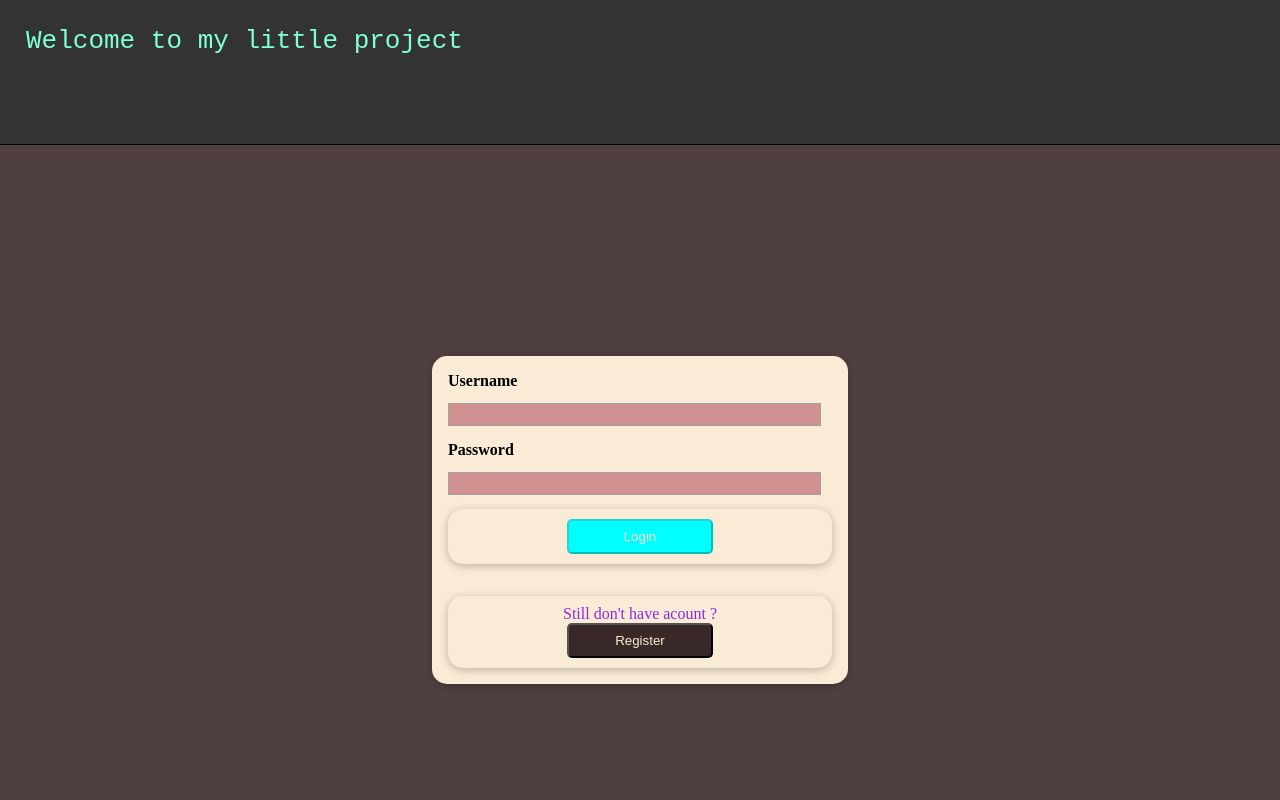
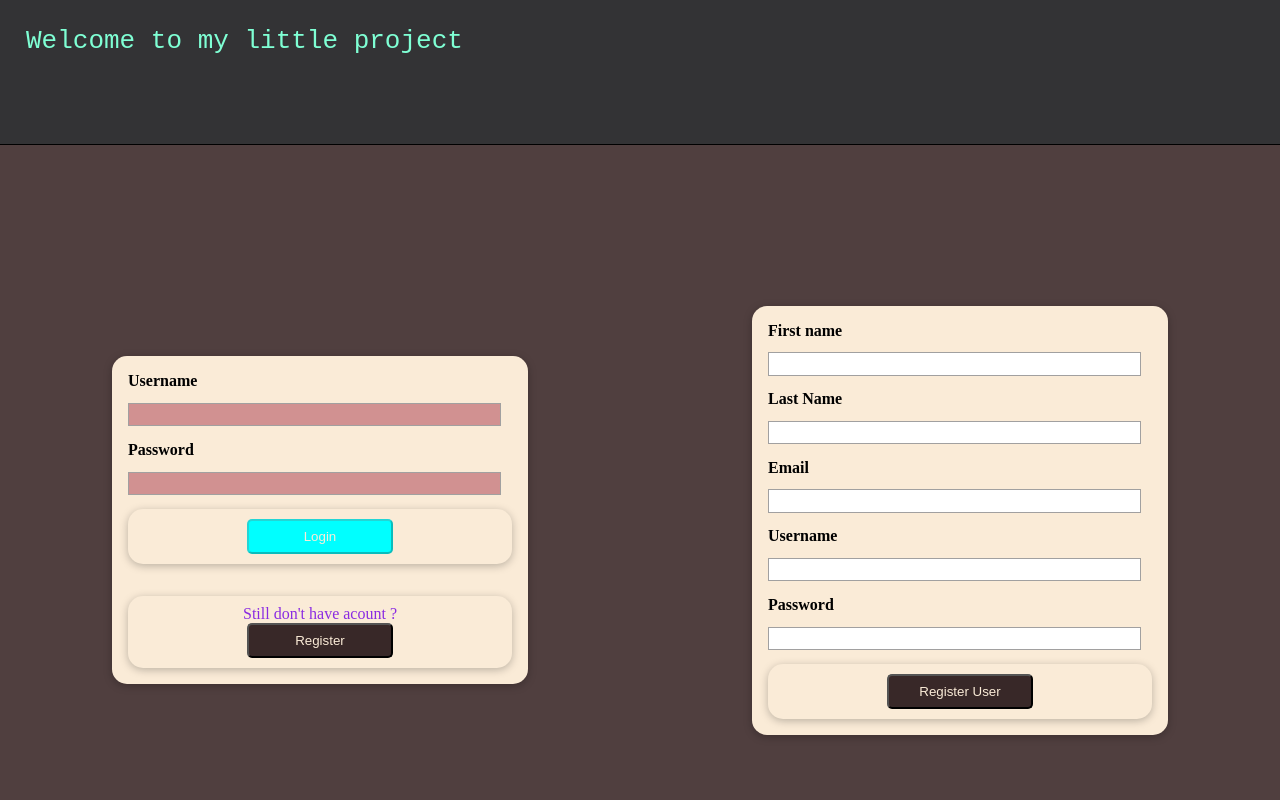
Before and after one commit to adis-aljic/learningMongoDB, a React (Create React App) app in the folder client/: page / in a window 1280 px wide. Both pictures are taken after a click on the button "Register". Shown: the top 800 px of the page. Built offline with nearby package versions, Linux system fonts and the light colour scheme.

Commit message:
added css for login/reg page and added display profile comp

```diff
--- a/client/src/App.js
+++ b/client/src/App.js
@@ -11,63 +11,116 @@ import RegisterUser from './components/User/RegisterUser';
 import Display from './components/User/DisplayMsg';
 import UpdateUser from './components/User/UpdateUser';
 import Delete from './components/User/DeleteUser';
+import DisplayProfile from './components/User/DisplayProfile';
 
 import styles from './components/UI/Card.module.css';
 
 function App() {
   let [user, setUser] = useState();
+  let [profile, setProfile] = useState();
   const [isLogged, setIsLogged] = useState(false);
   const [isRegistered, setIsRegistred] = useState();
-
+  const [show, setShow] = useState('');
   useEffect(() => {
     const storedAuth = localStorage.getItem('isLogged');
     if (storedAuth) {
       setIsLogged(true);
       setUser(JSON.parse(storedAuth));
+      setProfile(JSON.parse(storedAuth));
     }
   }, []);
 
   const isLoggedHandler = (foundUser) => {
     setUser(foundUser);
+    setIsLogged(foundUser);
     localStorage.setItem('isLogged', `${JSON.stringify(foundUser)}`);
-    setIsLogged(true);
   };
 
   const isLogoutHandler = () => {
     localStorage.removeItem('isLogged');
     setIsLogged(false);
+    setProfile(null);
   };
 
   const isRegisteredUserHandler = (registerdUser) => {
     setIsRegistred(registerdUser);
   };
 
+  const isShownRegistredHandler = () => {
+    setShow('Registred');
+  };
+  const isShownFindAllUsersHandler = () => {
+    setShow('FindAll');
+  };
+  const isShownDeleteUserHanlder = () => {
+    setShow('Delete');
+  };
+  const isShownProfileHandler = () => {
+    setShow('Profile');
+  };
+  const isShownUpdateUserHandler = () => {
+    setShow('Update');
+  };
+  const isShownFindUserHandler = () => {
+    setShow('Find');
+  };
+  console.log(show);
   return (
     <AuthContext.Provider
       value={{
         isLogged: isLogged,
         onLogout: isLogoutHandler,
+        isShownRegistred: isShownRegistredHandler,
+        isShownFindAllUsers: isShownFindAllUsersHandler,
+        isShownDeleteUser: isShownDeleteUserHanlder,
+        isShownFindUser: isShownFindUserHandler,
+        isShownUpdateUser: isShownUpdateUserHandler,
+        isShownProfile: isShownProfileHandler,
       }}>
       <Header />
-      <main>
+      <main
+        className={
+          !isLogged && show === 'Registred' ? ` ${styles.registred}` : ``
+        }>
+        {show && show === 'Registred' && (
+          <RegisterUser isRegistered={isRegisteredUserHandler} />
+        )}
+        {show === 'Registred' ? <Display isRegistered={isRegistered} /> : ''}
+
         {!isLogged && <LoginUser onLogin={isLoggedHandler} />}
-        {/* {isLogged ? <DisplayUser user={user} /> : ''} */}
+
         {isLogged ? (
           <>
-            {/* <UpdateUser isUpdated={isRegisteredUserHandler}></UpdateUser>
-              {isRegistered ? <Display isRegistered={isRegistered} /> : ''} */}
-            {/* <RegisterUser
-                isRegistered={isRegisteredUserHandler}></RegisterUser>
-              {isRegistered ? <Display isRegistered={isRegistered} /> : ''} */}
-            {/* <Delete onDelete={isRegisteredUserHandler} />
-              {isRegistered ? <Display isRegistered={isRegistered} /> : ''} */}
-            {/* <FindUser onFoundUser={isLoggedHandler} />
-              <DisplayUser user={user}></DisplayUser> */}
-            <FindAllUsers onFoundUser={isLoggedHandler} />;
+            {show === 'Profile' ? <DisplayProfile profile={profile} /> : ''}
+
+            {show === 'Update' && (
+              <UpdateUser isUpdated={isRegisteredUserHandler} />
+            )}
+            {show === 'Update' && isRegistered ? (
+              <Display isRegistered={isRegistered} />
+            ) : (
+              ''
+            )}
+
+            {show === 'Delete' && <Delete onDelete={isRegisteredUserHandler} />}
+            {show === 'Delete' && isRegistered ? (
+              <Display isRegistered={isRegistered} />
+            ) : (
+              ''
+            )}
+
+            {show === 'Find' && <FindUser onFoundUser={isLoggedHandler} />}
+            {show === 'Find' && <DisplayUser user={user}></DisplayUser>}
+
+            {show === 'FindAll' && (
+              <FindAllUsers onFoundUser={isLoggedHandler} />
+            )}
             {user.length > 1 &&
               user.map((user) => {
                 return (
-                  <DisplayUser className={styles.findAllCards} user={user} />
+                  show === 'FindAll' && (
+                    <DisplayUser className={styles.findAllCards} user={user} />
+                  )
                 );
               })}
           </>
--- a/client/src/components/Login/Login.js
+++ b/client/src/components/Login/Login.js
@@ -1,5 +1,5 @@
-import React, { useState, useRef } from 'react';
-
+import React, { useState, useRef, useContext } from 'react';
+import AuthContext from '../Store/Auth-context';
 import Card from '../UI/Card';
 import Button from '../UI/Button';
 import styles from './Login.module.css';
@@ -13,6 +13,7 @@ const LoginUser = (props) => {
   const [usernameIsValid, setUsernameIsValid] = useState(false);
   const [passwordIsValid, setPasswordIsValid] = useState(false);
   const [error, setError] = useState();
+  const isLoggedCtx = useContext(AuthContext);
 
   const loginUserHandler = (e) => {
     e.preventDefault();
@@ -20,14 +21,14 @@ const LoginUser = (props) => {
     const password = inputPassword.current.value;
 
     if (!validatePassword(password)) {
-      setPasswordIsValid(true);
       setError({
         title: 'Invalid input',
         message: `
-            Please input password following parameters : min 8 characters and with min one capital letter, one number and one special character ,
-      `,
+        Please input password following parameters : min 8 characters and with min one capital letter, one number and one special character ,
+        `,
       });
-      return;
+    } else {
+      setPasswordIsValid(true);
     }
     if (username.length < 4) {
       setError({
@@ -121,7 +122,7 @@ const LoginUser = (props) => {
         <Card
           className={[styles.buttonContainer, styles.registerButton].join(' ')}>
           <p>Still don't have acount ?</p>
-          <Button type="submit">Register</Button>
+          <Button onClick={isLoggedCtx.isShownRegistred}>Register</Button>
         </Card>
       </Card>
     </>
--- a/client/src/components/MainElements/Navigation.module.css
+++ b/client/src/components/MainElements/Navigation.module.css
@@ -9,21 +9,13 @@
 
 
 
-.nav a {
-  text-decoration: none;
-  color: white;
-}
 
-.nav a:hover,
-.nav a:active {
-  color: #f3cafb;
-}
 
 .nav  li  {
   font: inherit;
-  background: #dd0db0;
-  border: 1px solid #dd0db0;
-  padding: 0.5rem 1.5rem;
+  background: transparent;
+  border: transparent;
+  /* padding: 0.5rem 1.5rem; */
   color: white;
   cursor: pointer;
   box-shadow: 0 2px 4px rgba(0, 0, 0, 0.26);
--- a/client/src/components/UI/Button.js
+++ b/client/src/components/UI/Button.js
@@ -6,10 +6,11 @@ const Button = (props) => {
   return (
     <>
       <button
-        className={styles.button}
+        className={`${styles.button} ${props.className}`}
         type={props.type || 'button'}
         disabled={props.disabled}
-        onClick={props.onClick}>
+        onClick={props.onClick}
+        required={props.required}>
         {props.children}
       </button>
     </>
--- a/client/src/components/UI/Button.module.css
+++ b/client/src/components/UI/Button.module.css
@@ -6,7 +6,14 @@
     cursor: pointer;
     width: 40%;
 }
+.buttonNav{
+width: 7rem;
+height: 3.5rem;
+border-color: black;
+border-radius: 10px;
+font-size: 1.1em;
 
+}
 .button:hover{
     background-color: rgb(27, 20, 20);
     border-color: rgb(15, 14, 14);
--- a/client/src/components/UI/Card.module.css
+++ b/client/src/components/UI/Card.module.css
@@ -7,4 +7,12 @@
 
 .findAllCards{
     margin-bottom: 3rem;
+
 }
+.registred{
+    display: flex;
+    flex-direction: row-reverse;
+    justify-content: space-around;
+    align-items: center;
+
+}
--- a/client/src/components/User/DisplayMsg.js
+++ b/client/src/components/User/DisplayMsg.js
@@ -3,14 +3,11 @@ import Card from '../UI/Card';
 import styles from './DisplayUser.module.css';
 
 const Display = (props) => {
-  console.log(props);
   return (
     <>
-      <Card className={styles.displayUser}>
-        <ul>
-          {props.isRegistered.message ? (
-            <p>{props.isRegistered.message}</p>
-          ) : (
+      {props.isRegistered ? (
+        <Card className={styles.displayUser}>
+          <ul>
             <li className={styles.li}>
               <br></br>
               <p>{props.isRegistered.message}</p>
@@ -19,9 +16,11 @@ const Display = (props) => {
               <p>Username : {props.isRegistered.username}</p>
               <p>Email : {props.isRegistered.email}</p>
             </li>
-          )}
-        </ul>
-      </Card>
+          </ul>
+        </Card>
+      ) : (
+        ''
+      )}
     </>
   );
 };
--- /dev/null
+++ b/client/src/components/User/DisplayProfile.js
@@ -0,0 +1,27 @@
+import styles from './DisplayUser.module.css';
+import Card from '../UI/Card';
+import avatar from '../../images/profile_img_sample.png';
+
+const DisplayProfile = (props) => {
+  console.log(props);
+  return (
+    <Card className={`${styles.displayUser} ${props.className}`}>
+      <ul>
+        {props.profile.message ? (
+          <p>{props.profile.message}</p>
+        ) : (
+          <li className={styles.li}>
+            <img src={avatar} alt="img" />
+            {props.profile.message ? props.profile.message : ''}
+            <p>First name : {props.profile.first_name}</p>
+            <p>Last name : {props.profile.last_name}</p>
+            <p>Username : {props.profile.username}</p>
+            <p>Email : {props.profile.email}</p>
+          </li>
+        )}
+      </ul>
+    </Card>
+  );
+};
+
+export default DisplayProfile;
--- a/client/src/components/User/RegisterUser.js
+++ b/client/src/components/User/RegisterUser.js
@@ -49,15 +49,35 @@ const RegisterUser = (props) => {
     <Card className={[styles.input, styles.loginCard].join(' ')}>
       <form onSubmit={registerUserHandler}>
         <label id="first_name">First name</label>
-        <input htmlFor="first_name" type="text" ref={inputFirstName} />
+        <input
+          htmlFor="first_name"
+          type="text"
+          ref={inputFirstName}
+          required={true}
+        />
         <label id="last_name">Last Name</label>
-        <input htmlFor="last_name" type="text" ref={inputLastName} />
+        <input
+          htmlFor="last_name"
+          type="text"
+          ref={inputLastName}
+          required={true}
+        />
         <label id="email">Email</label>
-        <input htmlFor="email" type="text" ref={inputEmail} />
+        <input htmlFor="email" type="text" ref={inputEmail} required={true} />
         <label id="username">Username</label>
-        <input htmlFor="username" type="text" ref={inputUsername} />
+        <input
+          htmlFor="username"
+          type="text"
+          ref={inputUsername}
+          required={true}
+        />
         <label id="password">Password</label>
-        <input htmlFor="password" type="text" ref={inputPassword} />
+        <input
+          htmlFor="password"
+          type="text"
+          ref={inputPassword}
+          required={true}
+        />
         <Card className={styles.buttonContainer}>
           <Button type="submit" title>
             Register User
```
Also changed, not shown: client/src/components/MainElements/Navigation.js (+43 -7 lines), 1 other file (tests, documents, lock files or other folders).
